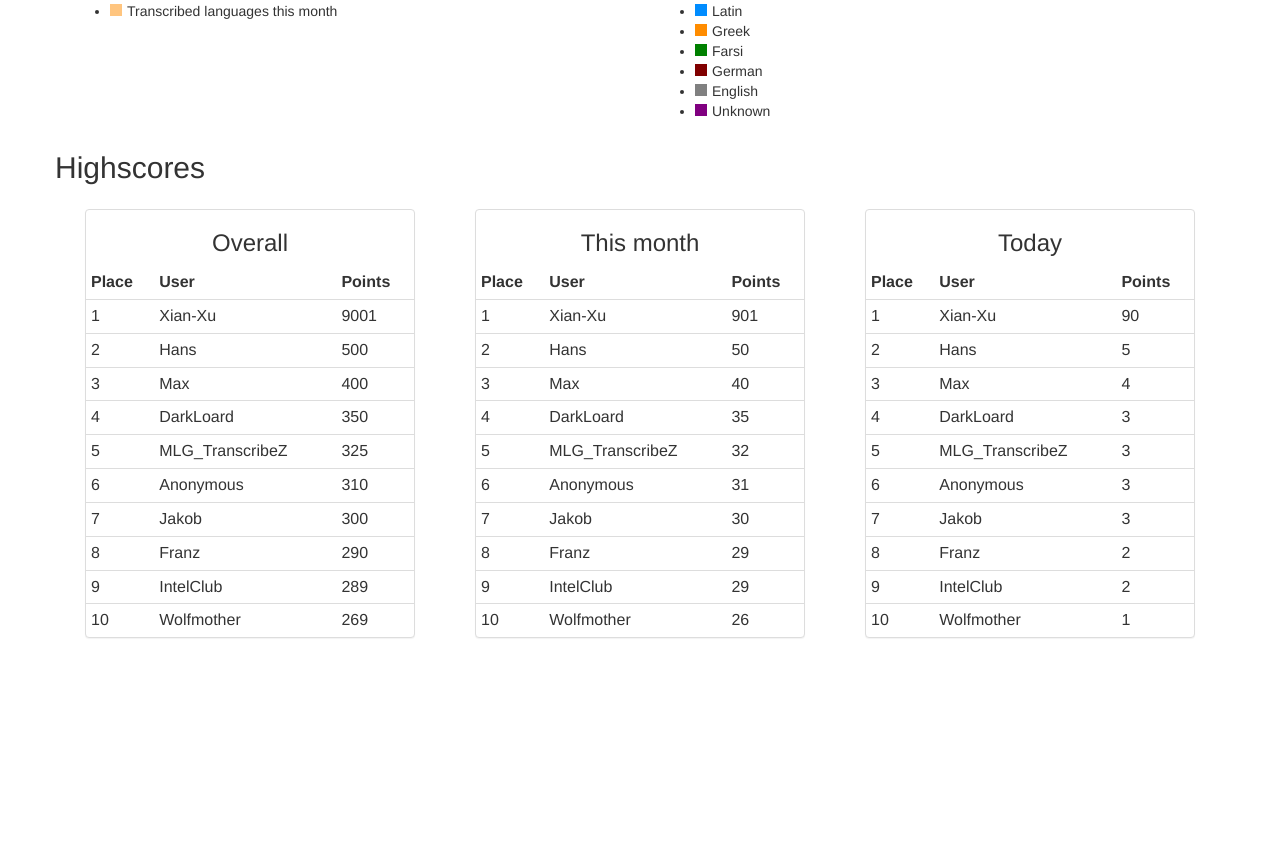
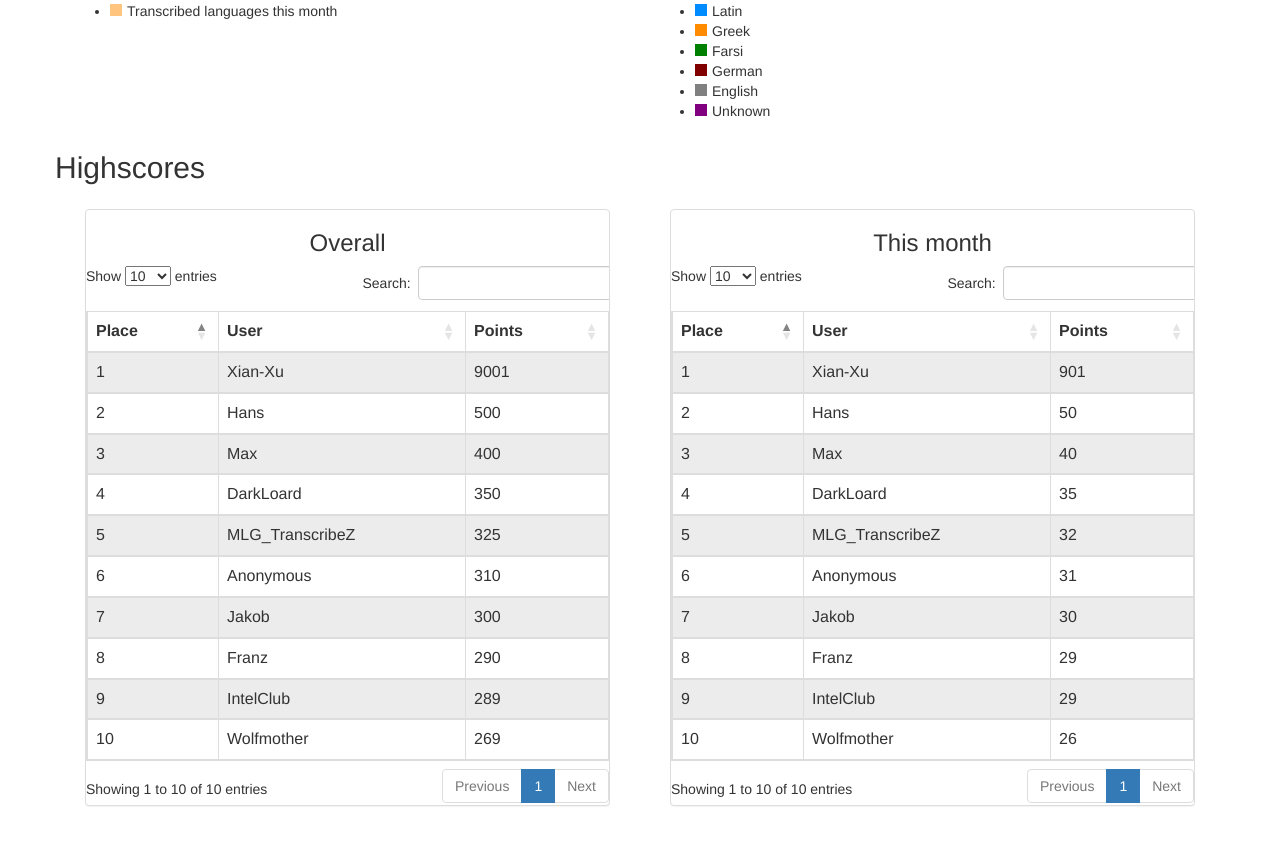
Before and after one commit to runjak/TranscriptionDesk, a PHP site: page /statistics.php in a window 1280 px wide. Shown: the part 695-1536 px from the top of the page. Before the commit the page ends 1333 px from the top, so only its background shows below. Run offline with PHP 8.4, Linux system fonts and the light colour scheme; some libraries are stand-ins or nearby versions.

Commit message:
Added dataTables to the highscores (now only overall and monthly), TODO: get rid of scrollbar

```diff
--- a/src/js/statistics.js
+++ b/src/js/statistics.js
@@ -118,4 +118,11 @@ $(document).ready(function () {
     };
     var languageChart = new Chart(language).Line(languageData, languageOptions);
     document.getElementById('languageLegend').innerHTML = languageChart.generateLegend();
+
+    $.getScript('//cdn.datatables.net/1.10.1/js/jquery.dataTables.min.js',function(){
+        $.getScript('//cdn.datatables.net/plug-ins/725b2a2115b/integration/bootstrap/3/dataTables.bootstrap.js',function(){
+            $('#overallTable').dataTable();
+            $('#monthTable').dataTable();
+        });
+    });
 });
--- a/src/statistics.php
+++ b/src/statistics.php
@@ -3,7 +3,9 @@
         <?php require_once 'head.php';?>
         <script src="js/statistics.js"></script>
         <script src="js/Chart.min.js"></script>
+        <script src="http://cdn.datatables.net/plug-ins/1.10.7/integration/bootstrap/3/dataTables.bootstrap.js"></script>
         <title>Statistics</title>
+        <link href="http://cdn.datatables.net/plug-ins/1.10.7/integration/bootstrap/3/dataTables.bootstrap.css" rel=stylesheet>
         <style>
             .chart-legend li span{
                 display: inline-block;
@@ -35,16 +37,20 @@
             </div>
             <div class="row">
                 <h2>Highscores</h2>
-                <div class="col-md-4">
+                <div class="col-lg-6">
                     <div class="panel-body">
                         <div class="panel panel-default">
                             <h3 align="center">Overall</h3>
-                            <table class="table table-condensed">
+                            <div class="table-responsive">
+                                <table id="overallTable" class="table table-striped table-bordered" cellspacing="0" width="100%">
+                                    <thead>
                                         <tr>
                                             <th>Place</th>
                                             <th>User</th>
                                             <th>Points</th>
                                         </tr>
+                                    </thead>
+                                    <tbody>
                                         <tr>
                                             <td>1</td>
                                             <td>Xian-Xu</td>
@@ -95,19 +101,26 @@
                                             <td>Wolfmother</td>
                                             <td>269</td>
                                         </tr>
+                                    </tbody>
                                 </table>
                             </div>
                         </div>
                     </div>
-                <div class="col-md-4">
+                </div>
+                <div class="col-lg-6">
                     <div class="panel-body">
                         <div class="panel panel-default">
                             <h3 align="center">This month</h3>
-                            <table class="table table-condensed">
+                            <div class="table-responsive">
+                                <table id="monthTable" class="table table-striped table-bordered" cellspacing="0" width="100%">
+                                    <thead>
                                         <tr>
                                             <th>Place</th>
                                             <th>User</th>
                                             <th>Points</th>
+                                        </tr>
+                                    </thead>
+                                    <tbody>
                                         <tr>
                                             <td>1</td>
                                             <td>Xian-Xu</td>
@@ -158,70 +171,9 @@
                                             <td>Wolfmother</td>
                                             <td>26</td>
                                         </tr>
+                                    </tbody>
                                 </table>
                             </div>
-                    </div>
-                </div>
-                <div class="col-md-4">
-                    <div class="panel-body">
-                        <div class="panel panel-default">
-                            <h3 align="center">Today</h3>
-                            <table class="table table-condensed">
-                                <tr>
-                                    <th>Place</th>
-                                    <th>User</th>
-                                    <th>Points</th>
-                                <tr>
-                                    <td>1</td>
-                                    <td>Xian-Xu</td>
-                                    <td>90</td>
-                                </tr>
-                                <tr>
-                                    <td>2</td>
-                                    <td>Hans</td>
-                                    <td>5</td>
-                                </tr>
-                                <tr>
-                                    <td>3</td>
-                                    <td>Max</td>
-                                    <td>4</td>
-                                </tr>
-                                <tr>
-                                    <td>4</td>
-                                    <td>DarkLoard</td>
-                                    <td>3</td>
-                                </tr>
-                                <tr>
-                                    <td>5</td>
-                                    <td>MLG_TranscribeZ</td>
-                                    <td>3</td>
-                                </tr>
-                                <tr>
-                                    <td>6</td>
-                                    <td>Anonymous</td>
-                                    <td>3</td>
-                                </tr>
-                                <tr>
-                                    <td>7</td>
-                                    <td>Jakob</td>
-                                    <td>3</td>
-                                </tr>
-                                <tr>
-                                    <td>8</td>
-                                    <td>Franz</td>
-                                    <td>2</td>
-                                </tr>
-                                <tr>
-                                    <td>9</td>
-                                    <td>IntelClub</td>
-                                    <td>2</td>
-                                </tr>
-                                <tr>
-                                    <td>10</td>
-                                    <td>Wolfmother</td>
-                                    <td>1</td>
-                                </tr>
-                            </table>
                         </div>
                     </div>
                 </div>
```
Lines whose indentation alone changed are shown as unchanged.
